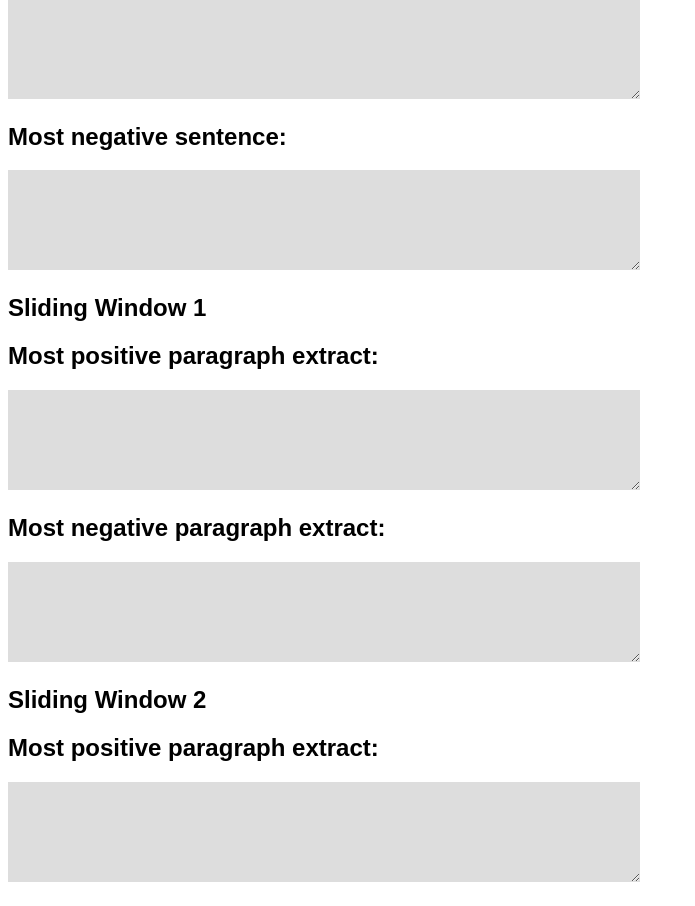
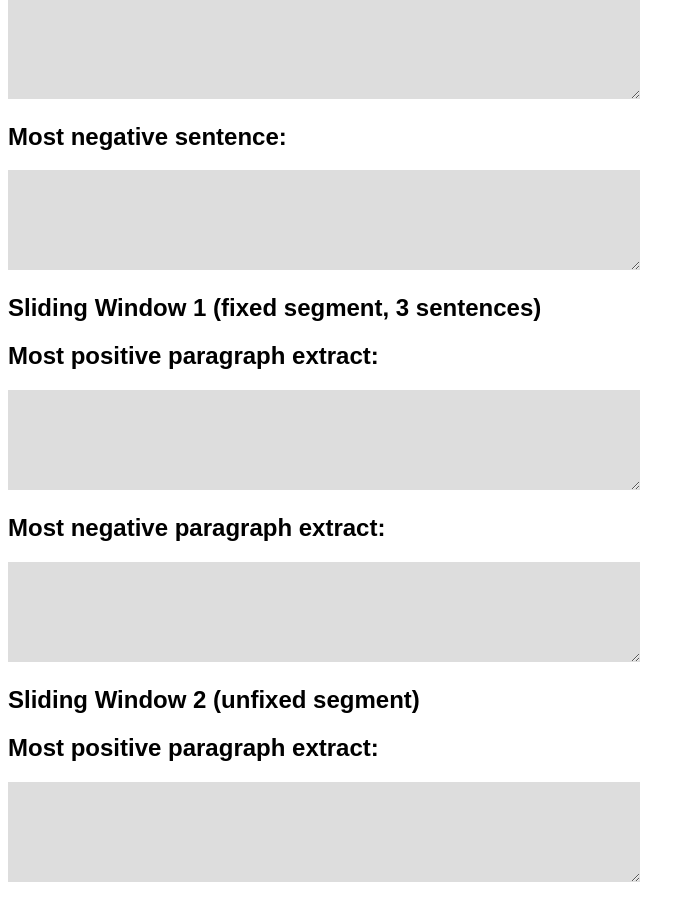
Before and after one commit to driedwater/programming-fundamental-project, a Flask app: template templates/results.html in a window 1280 px wide. Shown: the part 241-1147 px from the top of the page, without its empty margins (0-695 px from the left). Run offline with Flask 3, Linux system fonts and the light colour scheme; the template is opened without the code that fills it, so the values that code supplies are empty; parts of the project's set-up code (start-up, migrations or seed data) failed here and were passed over.

Commit message:
fix: updated sliding window wording

```diff
--- a/templates/results.html
+++ b/templates/results.html
@@ -18,7 +18,7 @@
     <textarea readonly class="sentiment-text">{% if message_sentences_negative %}{{ message_sentences_negative }}{% else %}{{ neg_sentence }}{% endif %}</textarea>
     {{ neg_fig | safe }}
 
-    <h2> Sliding Window 1</h2>
+    <h2> Sliding Window 1 (fixed segment, 3 sentences)</h2>
     <h2>Most positive paragraph extract:</h2>
     <textarea readonly class="sentiment-text">{% if message_sliding_1 %}{{ message_sliding_1 | trim }}{% else %}{{ pos_extract | trim | safe }}{% endif %}</textarea>
     {{ pos_extract_fig | safe }}
@@ -27,7 +27,7 @@
     <textarea readonly class="sentiment-text">{% if message_sliding_1 %}{{ message_sliding_1 | trim }}{% else %}{{ neg_extract | trim | safe }}{% endif %}</textarea>
     {{ neg_extract_fig | safe }}
 
-    <h2>Sliding Window 2</h2>
+    <h2>Sliding Window 2 (unfixed segment)</h2>
     <h2>Most positive paragraph extract:</h2>
     <textarea readonly class="sentiment-text">{% if message_sliding_2 %}{{ message_sliding_2 }}{% else %}{{ pos_extract2 | trim | safe }}{% endif %}</textarea>
     {{ pos_extract_fig2 | safe }}
```
